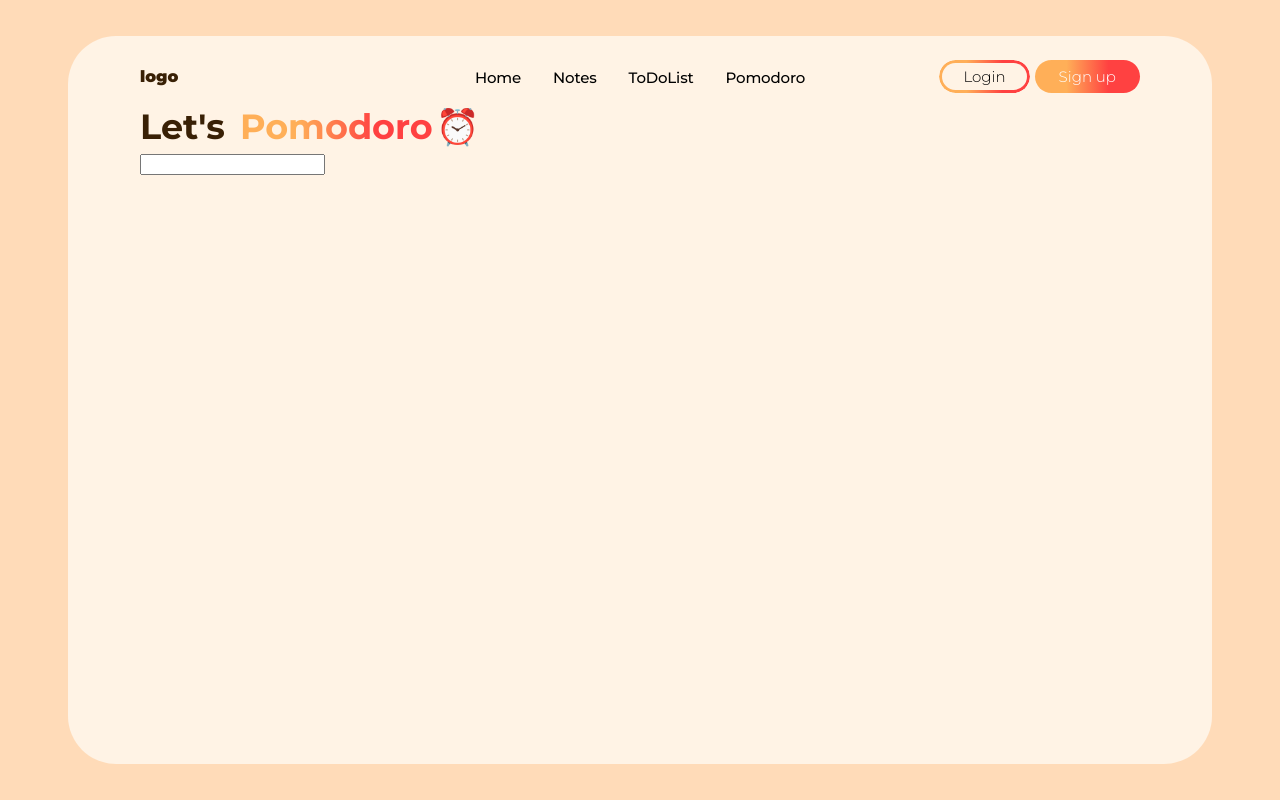
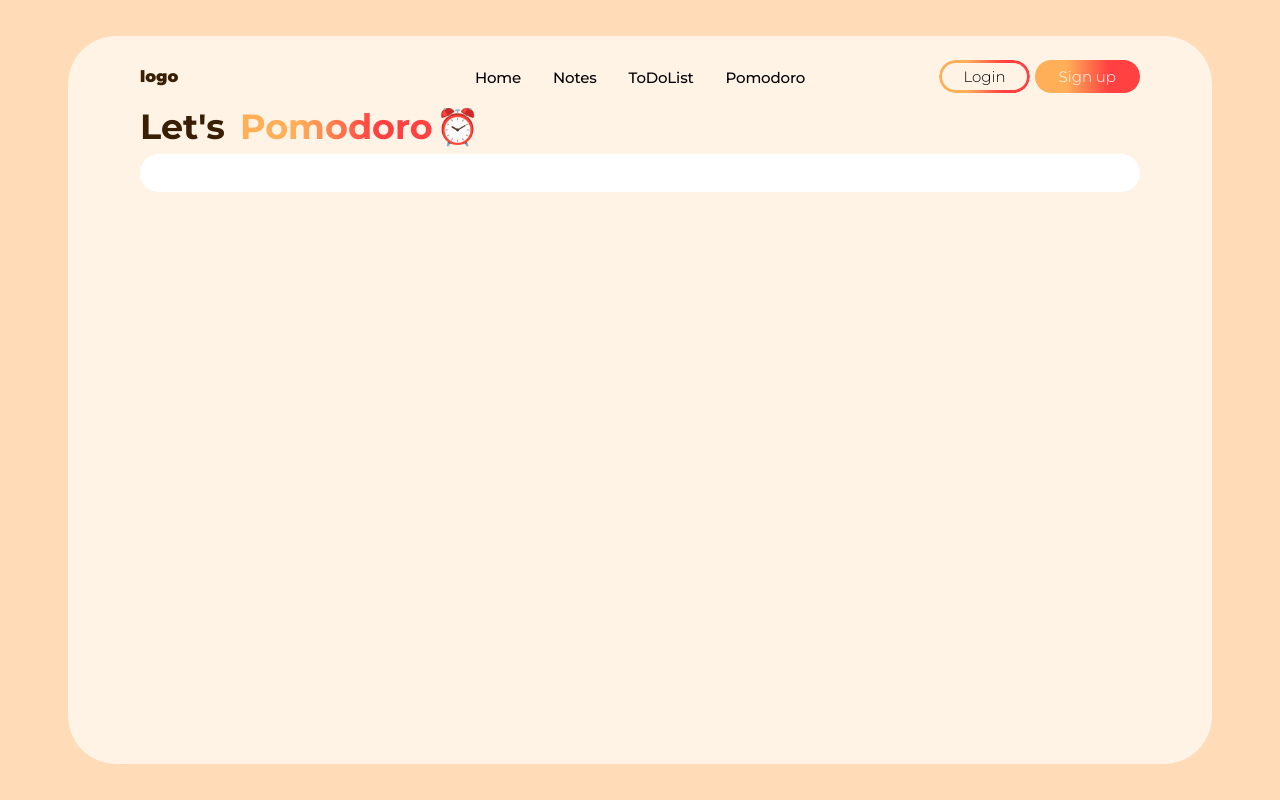
Before and after one commit to sooozi/study-app_ver.01, a React (Create React App) app: page /Pomodoro in a window 1280 px wide. Built offline with nearby package versions, Linux system fonts and the light colour scheme.

Commit message:
231226_스터디앱_뽀모도로_카운드다운 착수

```diff
--- /dev/null
+++ b/src/components/PomoBoard.js
@@ -0,0 +1,21 @@
+import React from 'react';
+import styled from "styled-components";
+
+const PomoBoardWrap = styled.div `
+  background: #fff;
+  padding: 1.2rem 1rem;
+  border-radius: 1.5rem;
+`;
+
+
+
+function PomoBoard() {
+
+    return (
+        <PomoBoardWrap>
+
+        </PomoBoardWrap>
+    );
+}
+
+export default PomoBoard;
--- a/src/pages/Pomodoro.js
+++ b/src/pages/Pomodoro.js
@@ -1,11 +1,12 @@
 import React from 'react';
+import PomoBoard from '../components/PomoBoard';
 import { Title } from '../components/Title';
 
 function Pomodoro() {
     return (
       <>
         <Title titleText="Let's" gradTitleText="Pomodoro" iconBox="⏰" subTitleText="Change your day, one Pomodoro at a time!" />
-        <input></input>
+        <PomoBoard />
       </>
     );
   }
```
